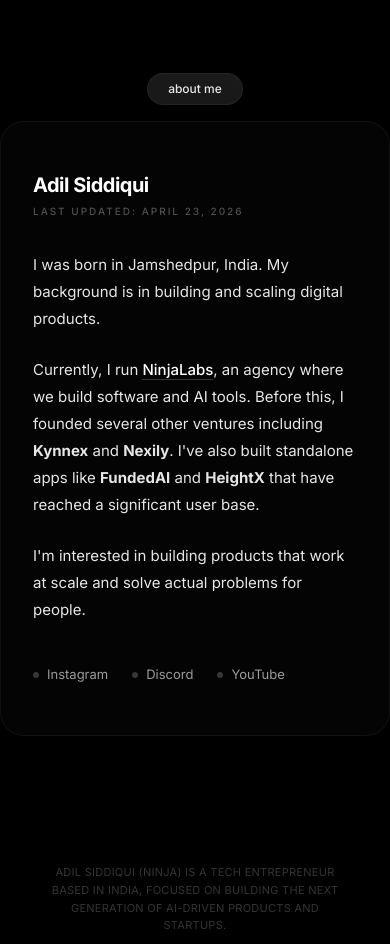
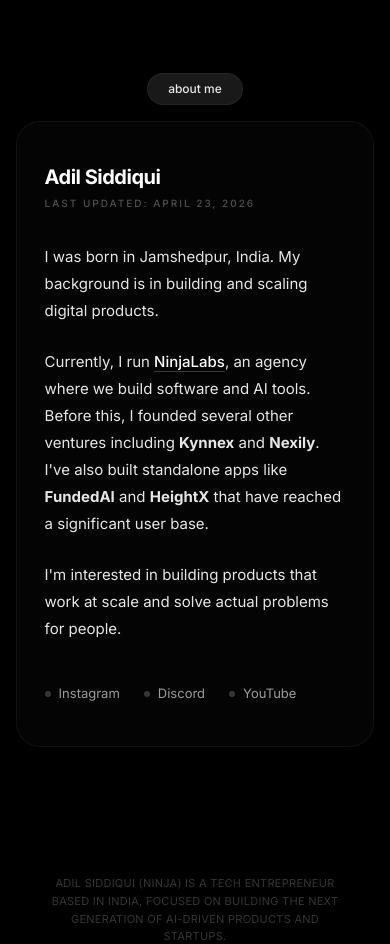
Before and after one commit to Ninja-69/portfolionew, a React (Vite) app: page / in a window 390 px wide. Shown: the part 1060-2004 px from the top of the page. Built offline with nearby package versions, Linux system fonts and the light colour scheme; a web font is replaced by a local one.

Commit message:
Fix AboutSection mobile overflow and corner clipping

```diff
--- a/components/AboutSection.tsx
+++ b/components/AboutSection.tsx
@@ -2,7 +2,7 @@
 
 export const AboutSection: React.FC = () => {
   return (
-    <section id="about" className="w-full max-w-[420px] px-8 py-12 text-left bg-[#050505]/90 backdrop-blur-md border border-white/5 rounded-[24px] mb-20 shadow-[0_20px_50px_rgba(0,0,0,0.5)]">
+    <section id="about" className="w-[92%] max-w-[400px] mx-auto px-7 py-10 text-left bg-[#050505]/90 backdrop-blur-md border border-white/5 rounded-[24px] mb-20 shadow-[0_20px_50px_rgba(0,0,0,0.5)]">
       <div className="flex flex-col gap-8">
         <div className="flex flex-col gap-1">
           <h2 className="text-[20px] font-bold text-white tracking-tight">Adil Siddiqui</h2>
```
